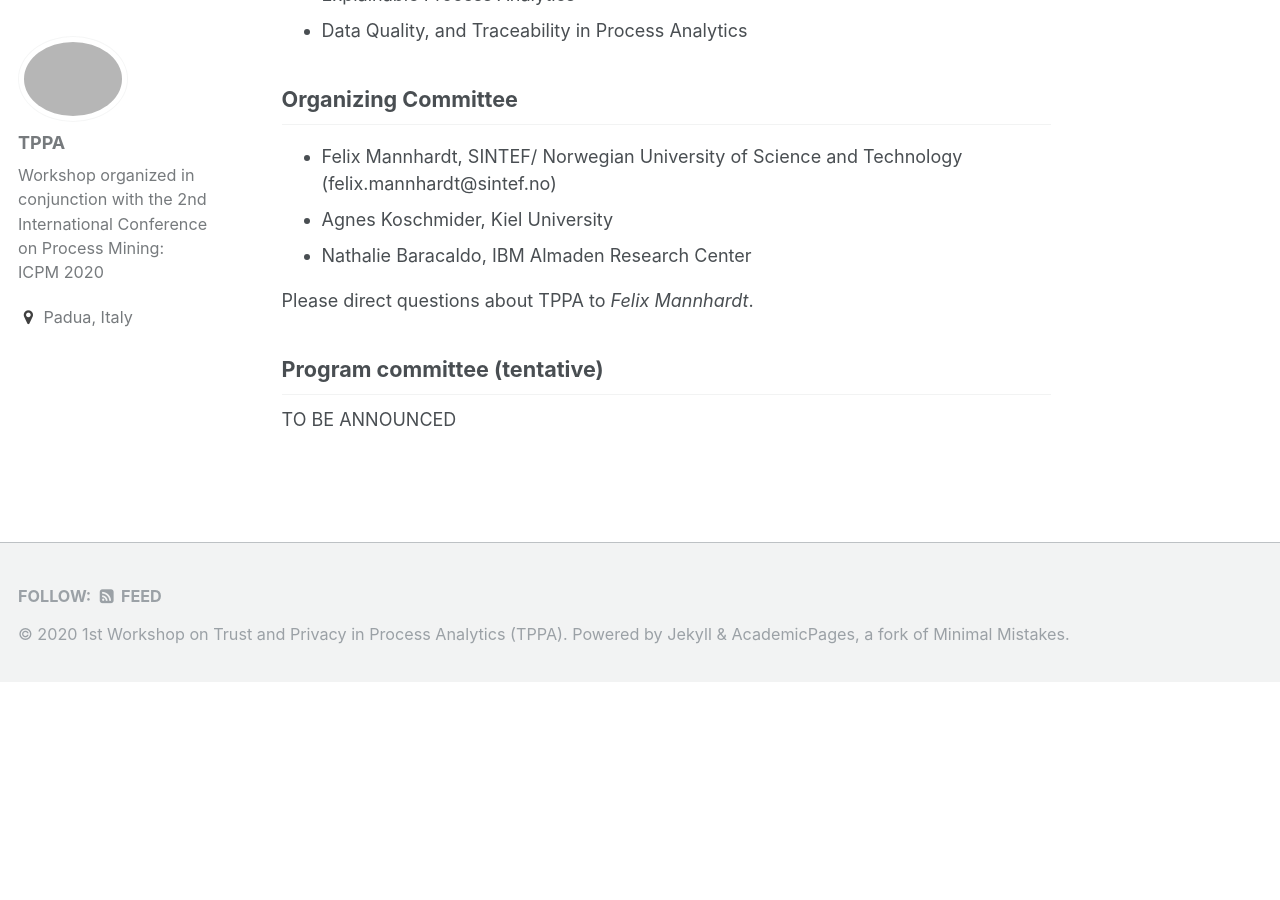
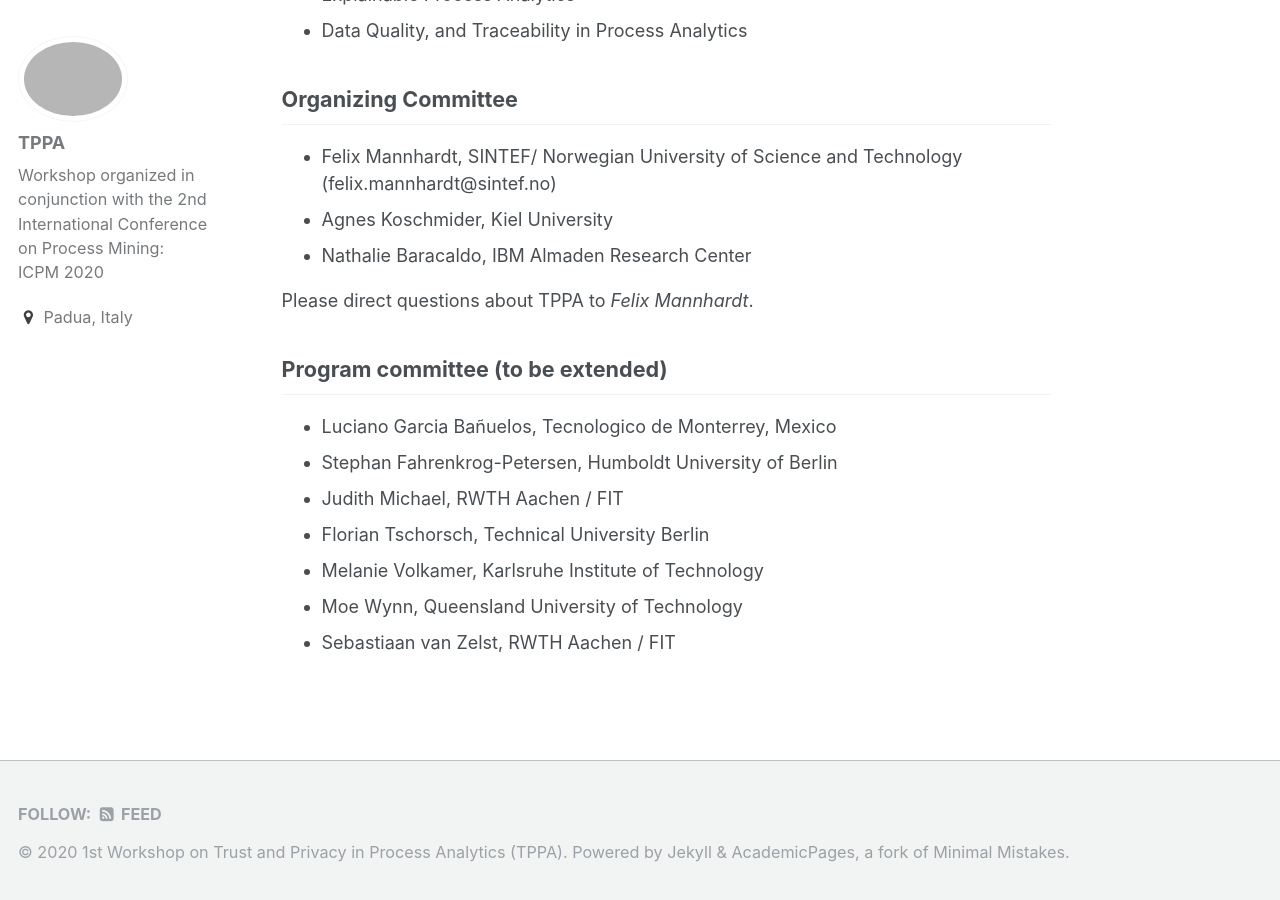
Before and after one commit to academicpages/events, a Jekyll site: the page built from _pages/about.md, in a window 1280 px wide and 900 px high, scrolled down 1367 px. Built offline with Jekyll 4.4.1, drawn with Linux system fonts in a browser that asks for light colours; before the commit the page ends 2049 px from its top, so only the background shows below that.

Commit message:
Update about.md

```diff
--- a/_pages/about.md
+++ b/_pages/about.md
@@ -37,6 +37,12 @@ The main objective of the TPPA workshop is to give a forum for the trust and pri
 
 Please direct questions about TPPA to *Felix Mannhardt*.
 
-## Program committee (tentative)
+## Program committee (to be extended)
 
-TO BE ANNOUNCED
+*	Luciano Garcia Bañuelos, Tecnologico de Monterrey, Mexico
+*	Stephan Fahrenkrog-Petersen, Humboldt University of Berlin
+*	Judith Michael, RWTH Aachen / FIT
+*	Florian Tschorsch, Technical University Berlin
+*	Melanie Volkamer, Karlsruhe Institute of Technology
+*	Moe Wynn, Queensland University of Technology
+*	Sebastiaan van Zelst, RWTH Aachen / FIT
```
